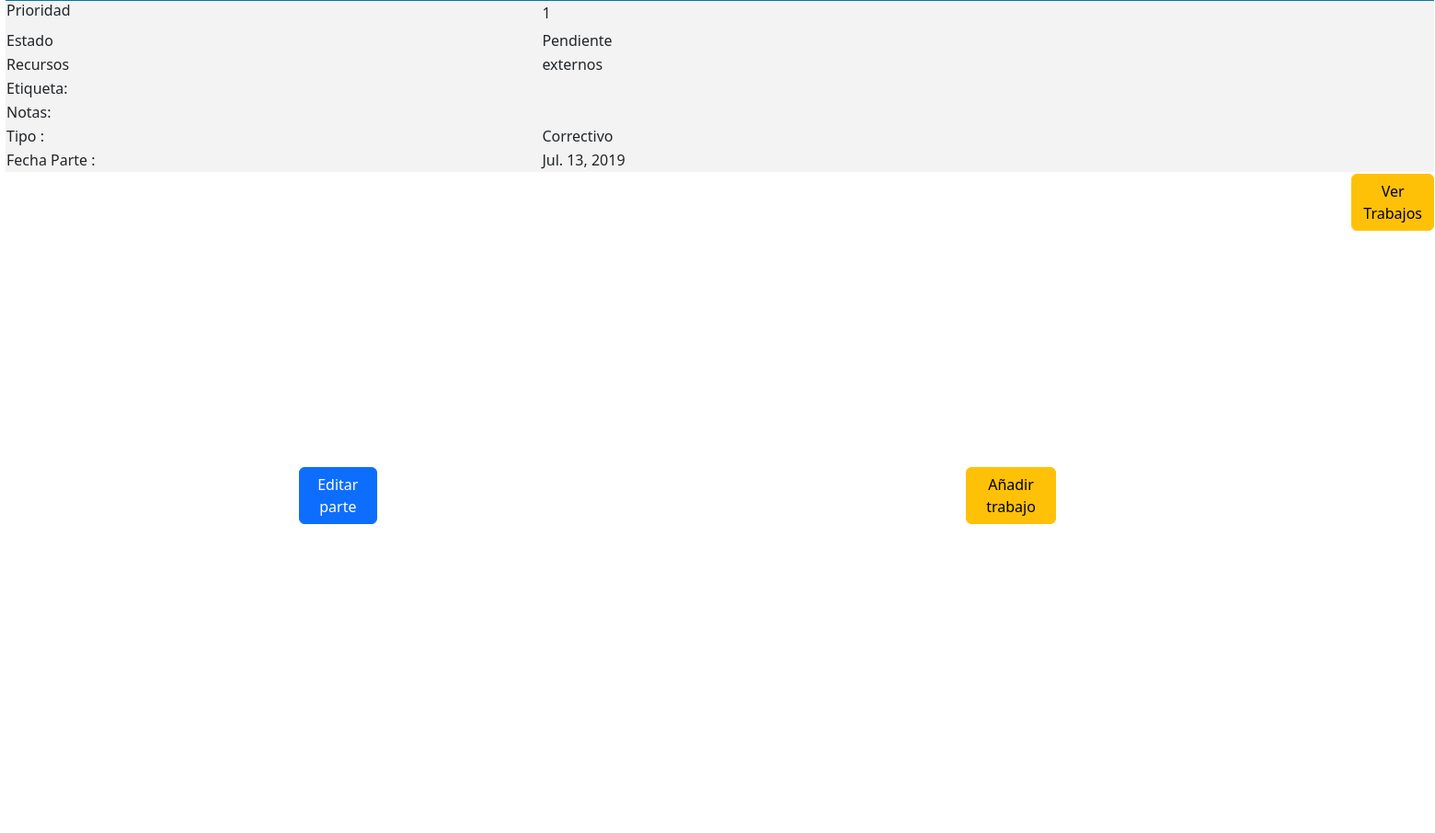
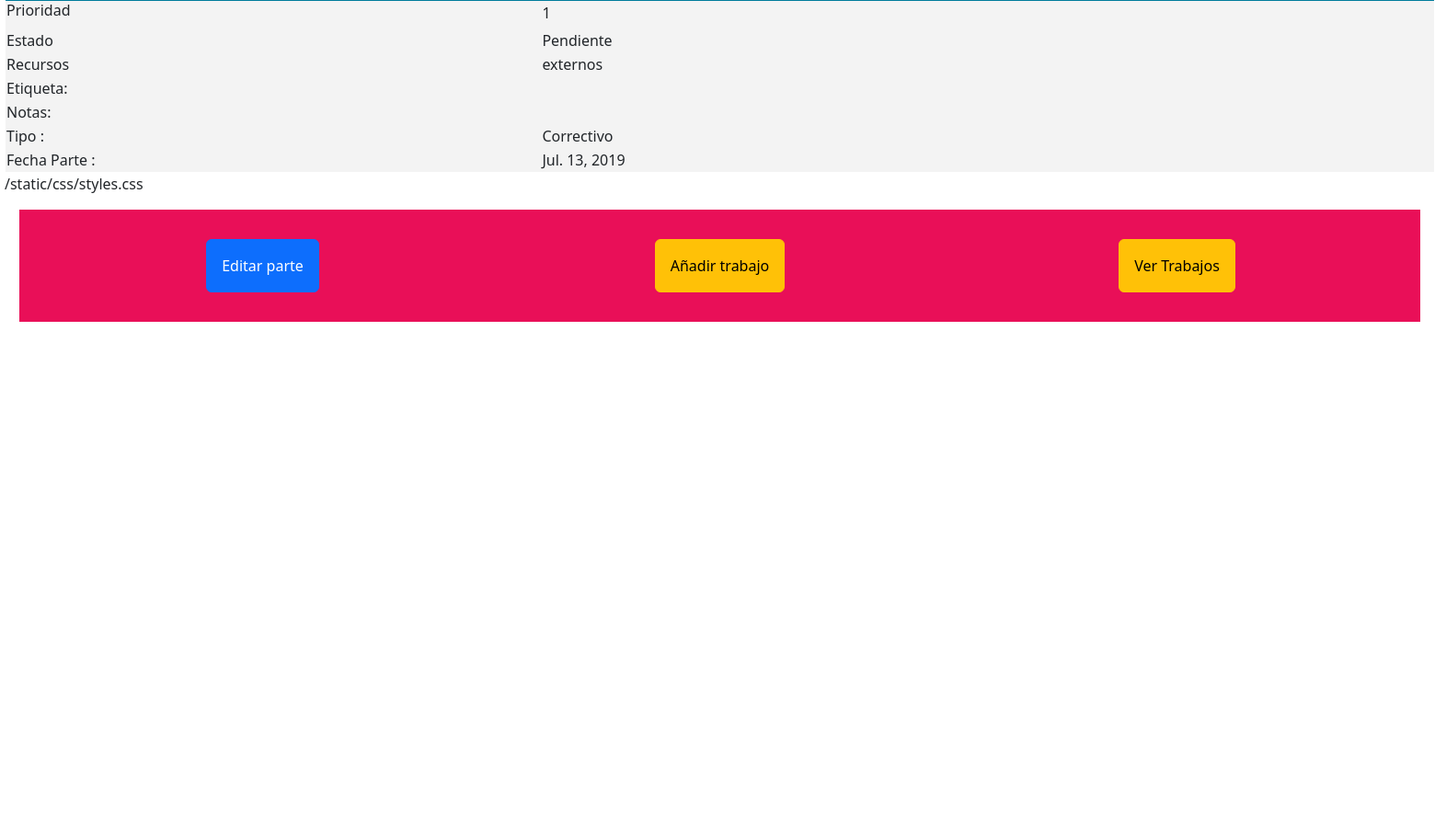
Before and after one commit to YetYSoft/YetY, a Django app: page /partes/1176 in a window 1560 px wide. Shown: the part 203-1109 px from the top of the page at 92% size. After the commit the page ends 553 px from the top, so only its background shows below. Run offline with Django 3.2, Linux system fonts and the light colour scheme; data comes from the database, SQL or seed files in the repository; both versions use the stored data as it was after the commit; some libraries are stand-ins or nearby versions.

Commit message:
manejo rutas staticas

```diff
--- a/cabecera/templates/start.html
+++ b/cabecera/templates/start.html
@@ -1,7 +1,8 @@
+ {% load static %}
 <!DOCTYPE html>
 <html lang="es">
 <head>
-    {% load static %}
+
     <meta charset="UTF-8">
     <meta http-equiv="X-UA-Compatible" content="IE=edge">
     <meta name="viewport" content="width=device-width, initial-scale=1.0">
--- a/ot/settings.py
+++ b/ot/settings.py
@@ -81,6 +81,7 @@ DATABASES = {
     'default': {
         'ENGINE': 'django.db.backends.sqlite3',
         'NAME': os.path.join(BASE_DIR, 'db.sqlite3'),
+
     }
 }
 
@@ -121,8 +122,8 @@ USE_TZ = True
 # Static files (CSS, JavaScript, Images)
 # https://docs.djangoproject.com/en/2.1/howto/static-files/
 
-STATIC_URL = '/static/'
-STATICFILES_DIRS=(os.path.join(BASE_DIR, 'static'),)
+STATIC_URL = 'static/'
+STATICFILES_DIRS=[os.path.join(BASE_DIR, 'static'),]
 
 LOGIN_REDIRECT_URL = '/'
 LOGOUT_REDIRECT_URL= '/'
--- a/static/css/styles.css
+++ b/partes/static/css/styles.css
@@ -81,31 +81,26 @@ a {
    margin: 1px;
    align-items: center;
  }
- .d{
-   grid-column: 1/2;
-   margin: 10em;
-   padding: 10em  ;
-   justify-self: center;
-
- }
- .e{
-   grid-column: 2/3;
-   margin: 10em;
-   padding: 10em  ;
-   justify-self: center;
- }
- .f{
-   grid-column: 3/4;
-   margin: 0px;
-   padding: 1px  ;
-   justify-self: center;
 
 
- }
 
-/* grilla Start  */
+ /* grilla Start  */
 
-.elemento1{
-  background: #007C9B;
+ .elemento1{
+  display: grid;
+  grid-template-columns: 1fr 1fr 1fr ;
+  grid-template-rows: 1fr ;
+  background: #e90f58;
   padding: 1em;
+  margin: 1em;
 }
+
+.btn{
+  display: grid;
+  grid-column: 1fr;
+  margin: 1em;
+  padding: 1em  ;
+  justify-self: center;
+
+
+}
--- a/partes/templates/ot_parte_detail.html
+++ b/partes/templates/ot_parte_detail.html
@@ -1,17 +1,24 @@
+
 <!doctype html>
 <html lang="es">
 
 {% extends "inicio.html" %}
 
 {% block content %}
-<!-- <h5>partes/ot_parte_detail.html</h5>-->
+<!-- <h5>partes/ot_parte_detail.html</h5>
+{% load static %}
+
+
+
+<link rel="stylesheet" href="/static/css/styles.css"
+<link rel="stylesheet" href="static/css/detail.css">-->
+<link rel="stylesheet" href="{% static '/css/styles.css' %}">
+
+
 
 <h6>Detalles del parte <a href='edit/{{ ot_parte.pk }}'  >{{ ot_parte.pk }} </a> Revisar según proceda  </h6>
 
 
-{% load static %}
-
-<link rel="stylesheet" href="{% static 'css/styles.css' %}">
 
 
 <div class="grid"> <!-- contenedor -->
@@ -35,13 +42,18 @@
 
 </div>
 
-<div class="btn-group" role="group" aria-label="Basic example" >
-    <div class="d"> <a href="edit/{{ ot_parte.pk }}" class="btn btn-primary">Editar parte</a></div>
-    <div class="e"> <a href="/partes/trabajo/nuevo/{{ ot_parte.num_ot }}" class="btn btn-warning">Añadir trabajo</a> </div>
-    <div class="f"> <a href="/partes/trabajo/ver/{{ ot_parte.num_ot }}" class="btn btn-warning">Ver Trabajos</a> </div>
-</div>
+
+<p>{%  static 'css/styles.css'%} </p>
+
+<div class="elemento1"> <!-- contenedor -->
 
 
+        <div class="d"> <a href="edit/{{ ot_parte.pk }}" class="btn btn-primary">Editar parte</a></div>
+        <div class="e"> <a href="/partes/trabajo/nuevo/{{ ot_parte.num_ot }}" class="btn btn-warning">Añadir trabajo</a> </div>
+        <div class="f"> <a href="/partes/trabajo/ver/{{ ot_parte.num_ot }}" class="btn btn-warning">Ver Trabajos</a> </div>
+
+
+</div>
 
 
 
```
Also changed, not shown: cabecera/templates/grid_start.html (+23 -2 lines), db.sqlite3.
